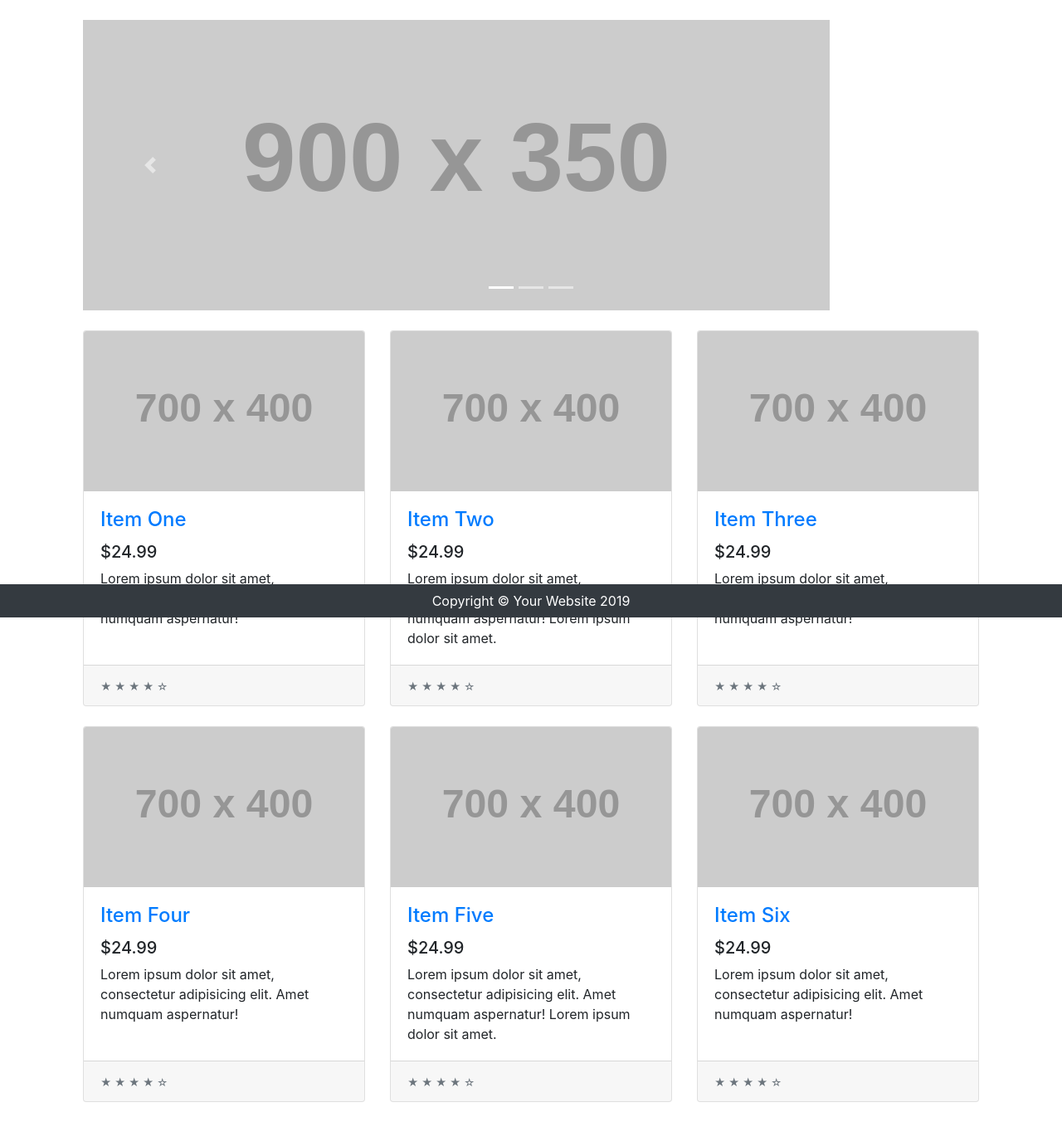
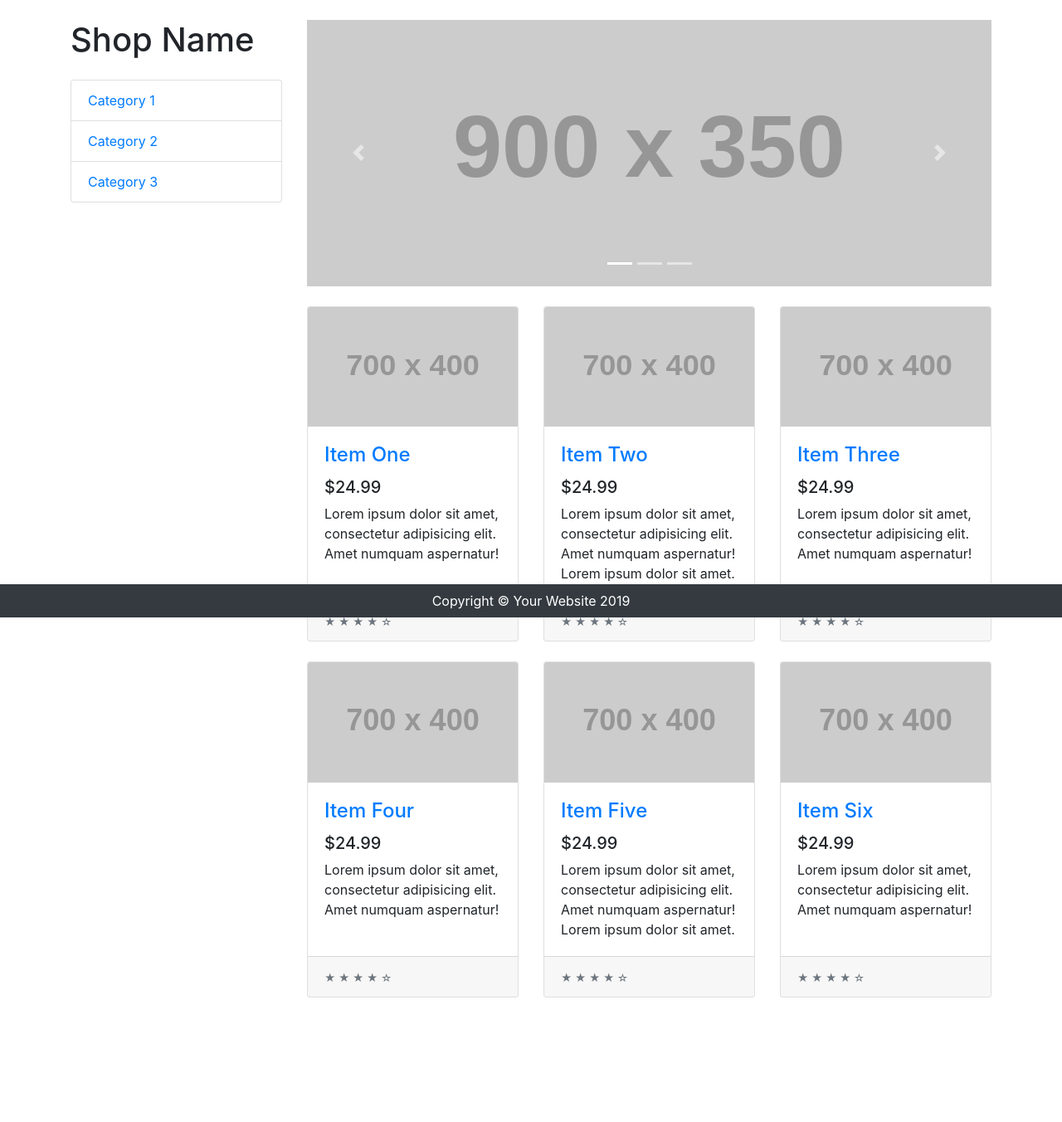
Before and after one commit to ianlaiky/ICT1004FinalProject, a PHP site: page / in a window 1280 px wide. Shown: the part 56-1408 px from the top of the page at 83% size. After the commit the page ends 1258 px from the top, so only its background shows below. Run offline with PHP 8.4, Linux system fonts and the light colour scheme; grey boxes labelled with a size stand in for pictures from a placeholder-image service; some libraries are stand-ins or nearby versions.

Commit message:
revert index

```diff
--- a/index.php
+++ b/index.php
@@ -22,10 +22,21 @@
   <!-- Page Content -->
   <div class="container">
 
+      <div class="row">
 
+      <div class="col-lg-3">
+
+        <h1 class="my-4">Shop Name</h1>
+        <div class="list-group">
+          <a href="#" class="list-group-item">Category 1</a>
+          <a href="#" class="list-group-item">Category 2</a>
+          <a href="#" class="list-group-item">Category 3</a>
+        </div>
+
+      </div>
       <!-- /.col-lg-3 -->
 
-      <div class="col-lg-12">
+      <div class="col-lg-9">
 
         <div id="carouselExampleIndicators" class="carousel slide my-4" data-ride="carousel">
           <ol class="carousel-indicators">
```
